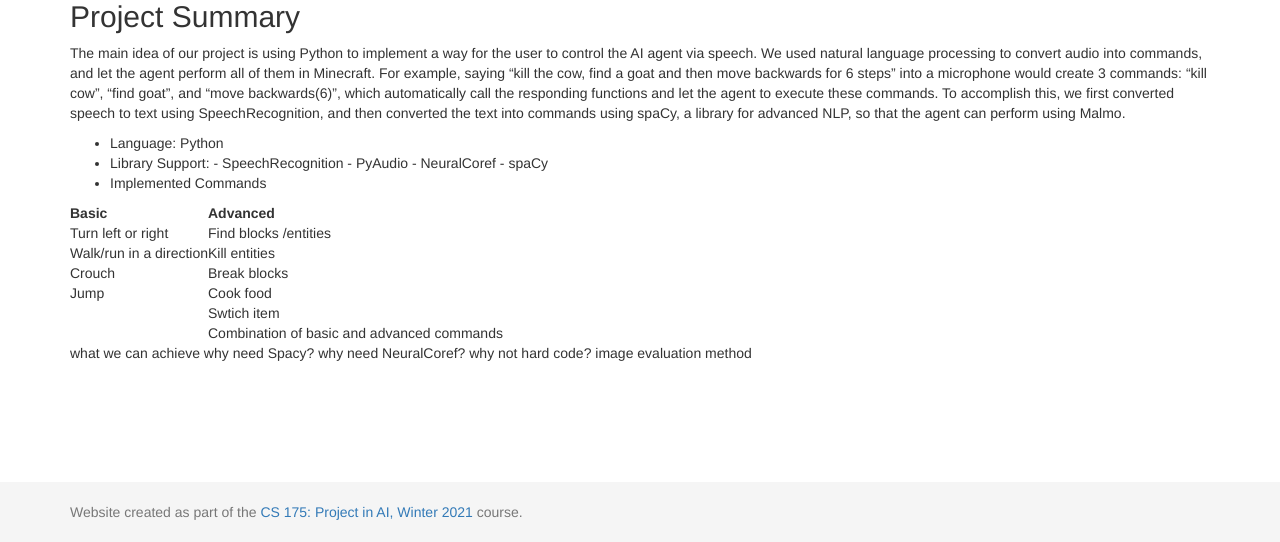
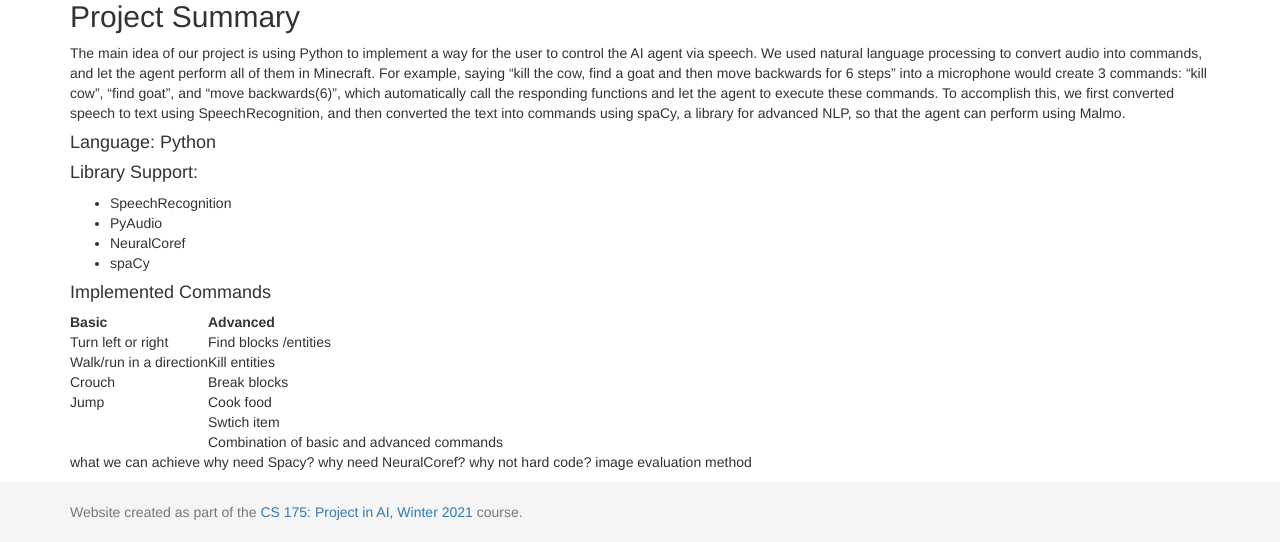
Before and after one commit to geeeeeeeeew/CS-175-Team-Direction-, a Jekyll site: the page built from docs/final.md, in a window 1280 px wide and 1078 px high. Shown: the part 536-1078 px from the top of the window. Built offline with Jekyll 4.4.1, drawn with Linux system fonts in a browser that asks for light colours; some of the changed lines change nothing that is shown.

Commit message:
Update final.md

```diff
--- a/docs/final.md
+++ b/docs/final.md
@@ -10,13 +10,14 @@
 
 The main idea of our project is using Python to implement a way for the user to control the AI agent via speech. We used natural language processing to convert audio into commands, and let the agent perform all of them in Minecraft. For example, saying “kill the cow, find a goat and then move backwards for 6 steps” into a microphone would create 3 commands: "kill cow", "find goat", and "move backwards(6)", which automatically call the responding functions and let the agent to execute these commands. To accomplish this, we first converted speech to text using SpeechRecognition, and then converted the text into commands using spaCy, a library for advanced NLP, so that the agent can perform using Malmo.
 
-- Language: Python
-- Library Support:
-      - SpeechRecognition
-      - PyAudio
-      - NeuralCoref
-      - spaCy
-- Implemented Commands
+#### Language: Python
+#### Library Support:
+- SpeechRecognition
+- PyAudio
+- NeuralCoref
+- spaCy
+
+#### Implemented Commands
 
 | Basic | Advanced|
 | -------------   | ------------- |
```
